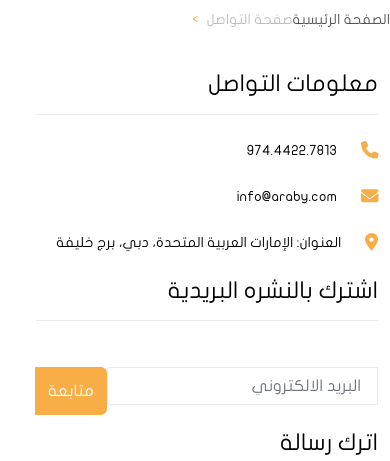
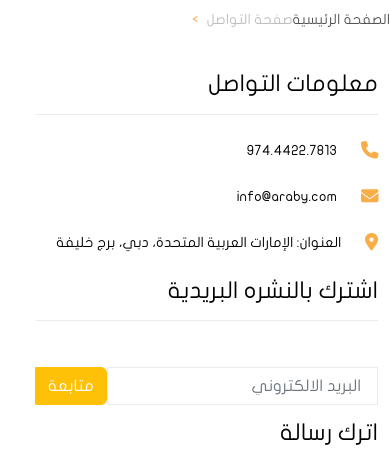
Before and after one commit to Ahmed-ALfadaly/Ecommerce, a website built with webpack: page src/contact.html in a window 390 px wide. Shown: the part 435-896 px from the top of the page. Built offline with nearby package versions, Linux system fonts and the light colour scheme; a web font is replaced by a local one.

Commit message:
last commit

```diff
--- a/src/contact.html
+++ b/src/contact.html
@@ -145,7 +145,7 @@
                         <div class="input-group">
                             <input type="email" name="email" id="footer-input" class="form-control custom-form-control"
                                 placeholder="البريد الالكتروني">
-                            <button type="submit" class="btn custom-btn-warning contact-button">متابعة</button>
+                            <button type="submit" class="btn btn-warning contact-button">متابعة</button>
                         </div>
                     </form>
                 </div>
@@ -153,12 +153,12 @@
                     <h3 class="heading special">اترك رسالة</h3>
                     <div class="row">
                         <div class="col-md-6">
-                            <input type="name" class="form-control form-control-lg custom-form-control "
-                                name="name" placeholder="الاسم" required>
+                            <input type="name" class="form-control form-control-lg custom-form-control " name="name"
+                                placeholder="الاسم" required>
                         </div>
                         <div class="col-md-6">
-                            <input type="name" class="form-control form-control-lg custom-form-control"
-                                name="email" placeholder="البريد الالكتروني" required>
+                            <input type="name" class="form-control form-control-lg custom-form-control" name="email"
+                                placeholder="البريد الالكتروني" required>
                         </div>
                         <div class="col-12">
                             <textarea name="text" class="form-control form-control-lg custom-form-control"
--- a/src/css/style.css
+++ b/src/css/style.css
@@ -675,7 +675,7 @@ CONTACT PAGE
   display: none;
 }
 #contact-info input{
-  margin-bottom: 10px;
+  margin-bottom: 0px;
 }
  }
 
```
